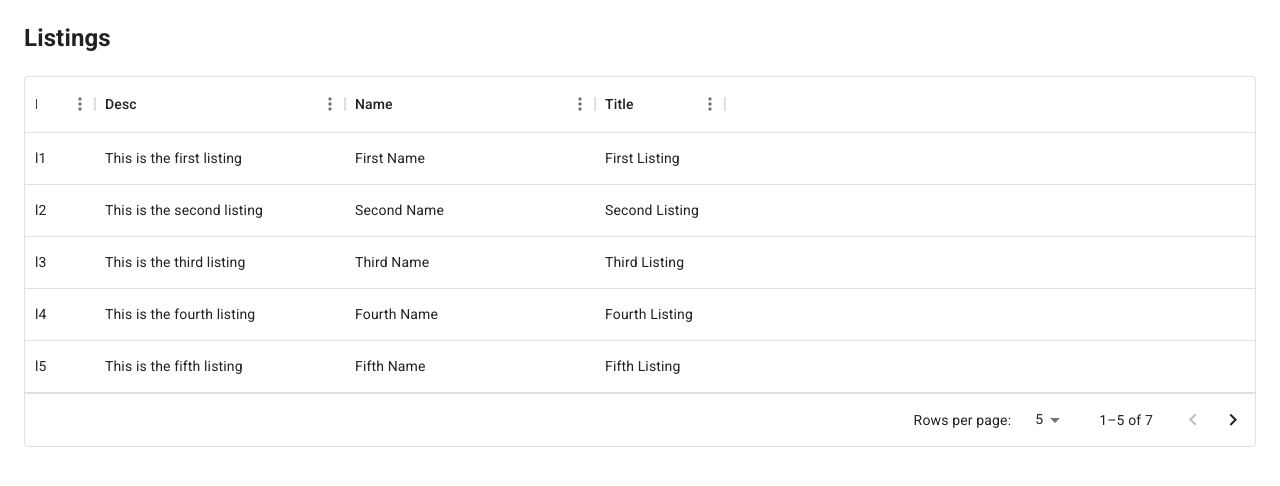
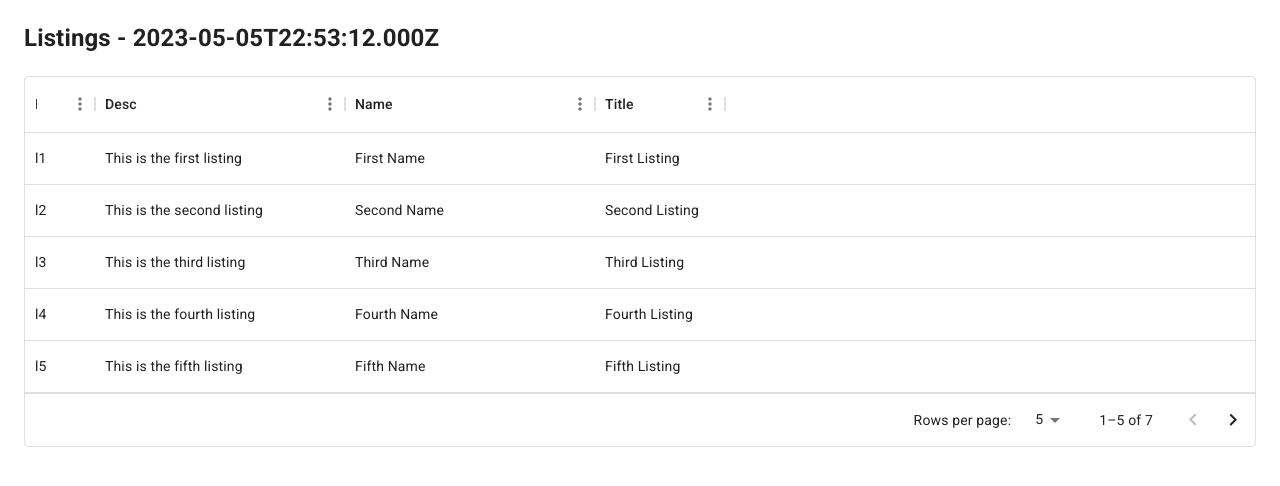
Before and after one commit to agersea/redux-poc, a Next.js app: page /listings in a window 1280 px wide. Shown: the top 486 px of the page. Built offline with nearby package versions, Linux system fonts and the light colour scheme.

Commit message:
Set Next to revalidate every second and pass updatedAt value to List component

```diff
--- a/src/listings/List.tsx
+++ b/src/listings/List.tsx
@@ -4,7 +4,7 @@ import { Button, Container, CssBaseline, Drawer } from '@mui/material'
 import { DataGrid, GridColDef } from '@mui/x-data-grid';
 
 import { AppState } from '../store'
-import { Dto } from './dtos'
+import { Dto, ListProps } from './dtos'
 import { setActive, setList } from './listingsSlice'
 
 const columns: GridColDef[] = [
@@ -14,7 +14,8 @@ const columns: GridColDef[] = [
   { field: 'title', headerName: 'Title', width: 130 },
 ];
 
-function List() {
+function List(p: ListProps) {
+  const { updatedAt } = p
   // const dl = useSelector(list)
   const dispatch = useDispatch()
   const [state, setState] = useState({ drawerActive: false })
@@ -60,7 +61,7 @@ function List() {
       </Container>
     </Drawer>
     <Container maxWidth='xl'>
-      <h2>Listings</h2>
+      <h2>Listings - {updatedAt}</h2>
       <DataGrid
         columns={columns}
         initialState={{
--- a/src/listings/dtos.ts
+++ b/src/listings/dtos.ts
@@ -5,6 +5,10 @@ export interface Dto {
   title: string,
 }
 
+export interface ListProps {
+  updatedAt: string
+}
+
 export interface State {
   active: Dto | null,
   list: Dto[],
--- a/src/listings/listingsSlice.ts
+++ b/src/listings/listingsSlice.ts
@@ -40,8 +40,6 @@ export const { setList } = listingsSlice.actions
 export const { setActive } = listingsSlice.actions
 
 // ********** Selectors **********
-export const active = (state: State) => state.active
-
 // The function below is called a selector and allows us to select a value from
 // the state. Selectors can also be defined inline where they're used instead of
 // in the slice file. For example: `useSelector((state) => state.counter.value)`
--- a/src/pages/listings/index.tsx
+++ b/src/pages/listings/index.tsx
@@ -1,4 +1,20 @@
 import List from '../../listings/List'
-function Index () { return List() }
+import { ListProps } from '../../listings/dtos'
+
+
+function Index (p: ListProps) {
+  const { updatedAt } = p
+  return List({updatedAt})
+}
 
 export default Index
+
+export async function getStaticProps() {
+  return {
+    props: {
+      updatedAt: new Date().toISOString(),
+    },
+    // Interval in seconds for rebuilding / caching page when serving requests
+    revalidate: 1,
+  }
+}
```
Also changed, not shown: 1 other file (tests, documents, lock files or other folders).
